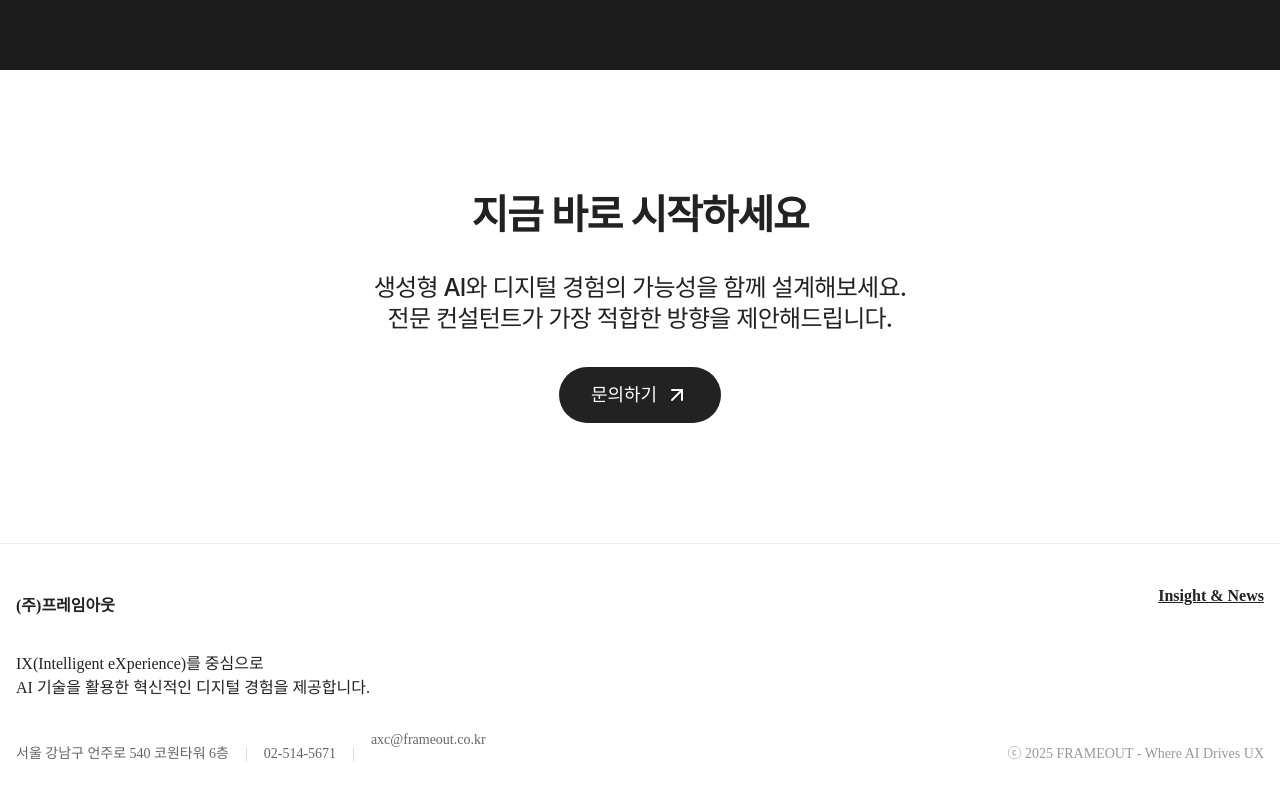
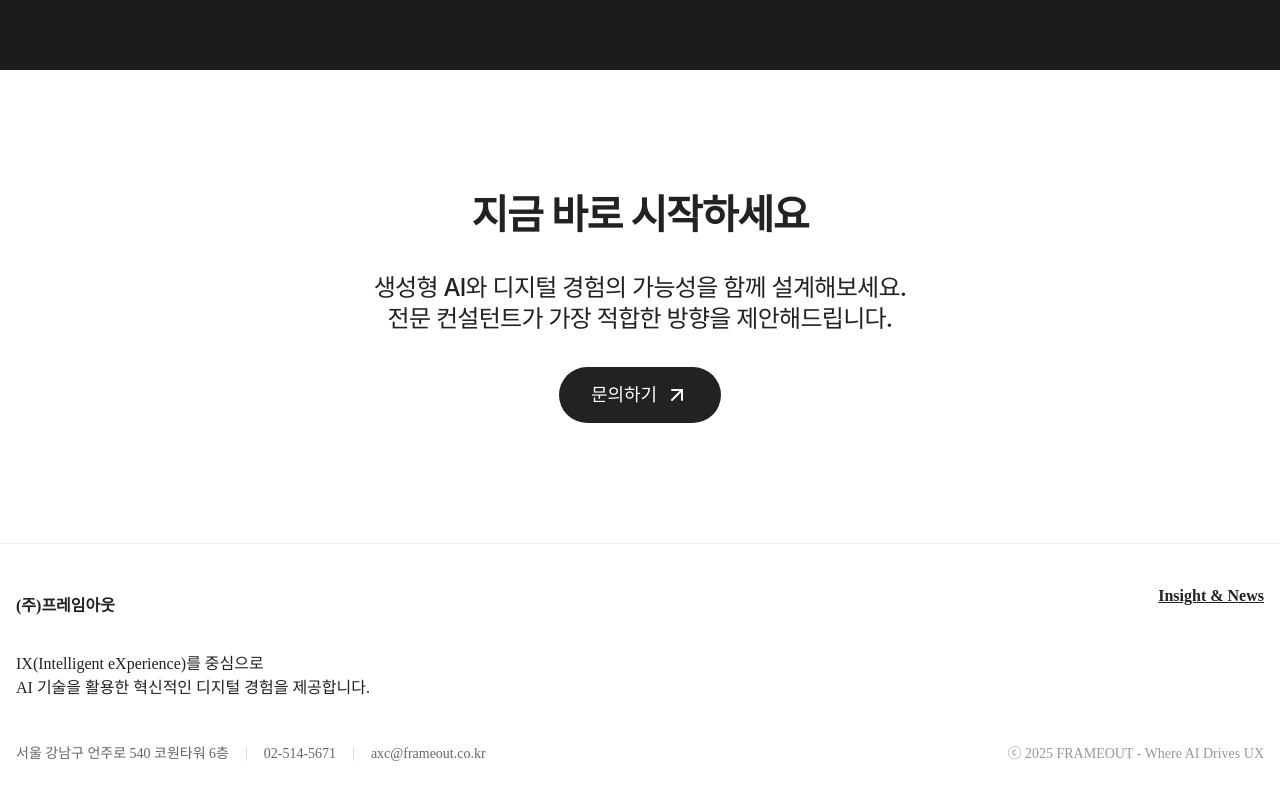
Before and after one commit to jahoku/yourworkspace, a Next.js app: page / in a window 1280 px wide. Shown: the part 5365-6165 px from the top of the page. Built offline with nearby package versions, Linux system fonts and the light colour scheme; a web font is replaced by a local one.

Commit message:
Update navigation and UI components - Modified GNB, SubpageGNB, Footer, and HeroSection components

```diff
--- a/src/components/GNB.tsx
+++ b/src/components/GNB.tsx
@@ -334,7 +334,7 @@ export function GNB({ isVideoPlaying = false }: GNBProps) {
                 ))}
               </div>
               <div className="flex-1"></div>
-              <div className="px-4 pb-16 mb-8">
+              <div className="px-4 pb-32 mb-16">
                 <Button
                   asChild
                   className="bg-black text-white hover:bg-[#F26222] hover:text-white transition-all duration-300 shadow-md hover:shadow-lg rounded-full px-6 py-4 w-[118px] h-[56px] text-[20px] font-semibold font-['Pretendard']"
--- a/src/components/SubpageGNB.tsx
+++ b/src/components/SubpageGNB.tsx
@@ -199,7 +199,7 @@ export function SubpageGNB() {
                 ))}
               </div>
               <div className="flex-1"></div>
-              <div className="px-4 pb-16 mb-8">
+              <div className="px-4 pb-32 mb-16">
                 <Button
                   asChild
                   className="bg-black text-white hover:bg-[#F26222] hover:text-white transition-all duration-300 shadow-md hover:shadow-lg rounded-full px-6 py-4 w-[118px] h-[56px] text-[20px] font-semibold font-['Pretendard']"
--- a/src/components/sections/Footer.tsx
+++ b/src/components/sections/Footer.tsx
@@ -43,7 +43,7 @@ export function Footer() {
               <span className="hidden md:inline text-[#cccccc]">|</span>
               <span>02-514-5671</span>
               <span className="hidden md:inline text-[#cccccc]">|</span>
-              <a href="mailto:axc@frameout.co.kr" className="hover:text-gray-800 transition-colors">
+              <a href="mailto:axc@frameout.co.kr" className="inline-flex items-center hover:text-gray-800 transition-colors">
                 axc@frameout.co.kr
               </a>
             </div>
--- a/src/components/sections/HeroSection.tsx
+++ b/src/components/sections/HeroSection.tsx
@@ -253,7 +253,7 @@ export function HeroSection({ onVideoStateChange }: HeroSectionProps) {
         initial={{ opacity: 0 }}
         animate={{ opacity: 1 }}
         transition={{ delay: 1.2, duration: 0.5 }}
-        className="absolute bottom-6 sm:bottom-8 lg:bottom-12 left-1/2 transform -translate-x-1/2 z-30 flex justify-center text-white/80 hover:text-white transition-colors duration-300 cursor-pointer"
+        className="absolute bottom-20 sm:bottom-8 lg:bottom-12 left-1/2 transform -translate-x-1/2 z-30 flex justify-center text-white/80 hover:text-white transition-colors duration-300 cursor-pointer"
       >
         <motion.div
           variants={scrollIconVariants}
```
